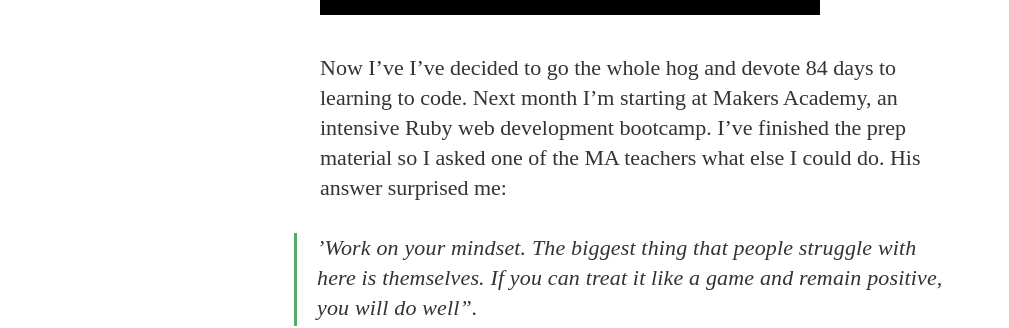
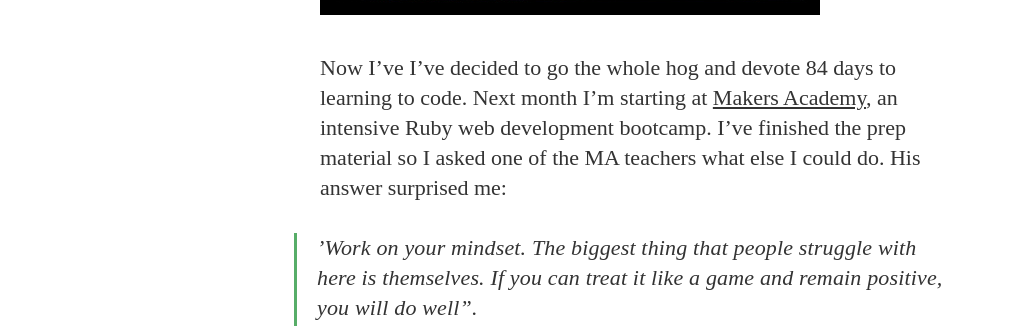
Before and after one commit to csharpd/csharpd.github.io, a Jekyll site: the page built from _posts/2014-05-01-The-happiness-advantage.markdown, in a window 1280 px wide and 900 px high, scrolled down 1400 px. Shown: the part 205-533 px from the top of the window, without its empty margins (0-1009 px from the left). Built offline with Jekyll 4.4.1, drawn with Linux system fonts in a browser that asks for light colours; nearby versions of some CDN libraries; some web fonts are replaced; Markdown is read by kramdown in place of the engine named in the settings; part of the change alters nothing that is shown.

```diff
--- a/_posts/2014-05-01-The-happiness-advantage.markdown
+++ b/_posts/2014-05-01-The-happiness-advantage.markdown
@@ -9,7 +9,7 @@ In Jan ‘13 [I made a promise](http://www.eyedea.org.uk/2012/12/28/the-year-ahe
 
 ![](/assets/article_images/2014-05-01-The-happiness-advantage/geekgirlme.jpg)
 
-Now I've I’ve decided to go the whole hog and devote 84 days to learning to code.  Next month I'm starting at Makers Academy, an intensive Ruby web development bootcamp.
+Now I've I’ve decided to go the whole hog and devote 84 days to learning to code.  Next month I'm starting at [Makers Academy](http://www.makersacademy.com/), an intensive Ruby web development bootcamp.
 I've finished the prep material so I asked one of the MA teachers what else I could do. His answer surprised me:
 >’Work on your mindset. The biggest thing that people struggle with here is themselves. If you can treat it like a game and remain positive, you will do well”.
 
```
